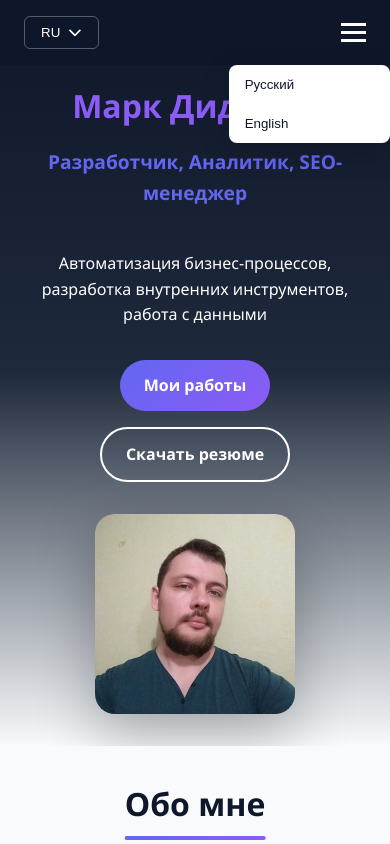
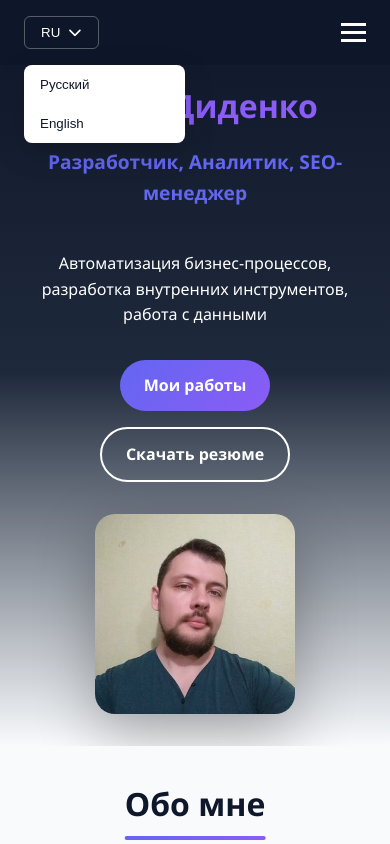
Before and after one commit to MarkDidenkoHT/resume, a plain HTML site: page index.html in a window 390 px wide. Both pictures are taken after a click on the button "RU". Shown: the top 844 px of the page. Drawn offline with Linux system fonts and the light colour scheme; a script that the page names is missing.

Commit message:
adjust css

```diff
--- a/style.css
+++ b/style.css
@@ -958,6 +958,10 @@ section {
         order: 2;
     }
 
+    .language-dropdown {
+        right: unset !important;
+    }
+
     .thumbnail-track {
         justify-content: flex-start;
         /* padding: 0 1rem; */
```
